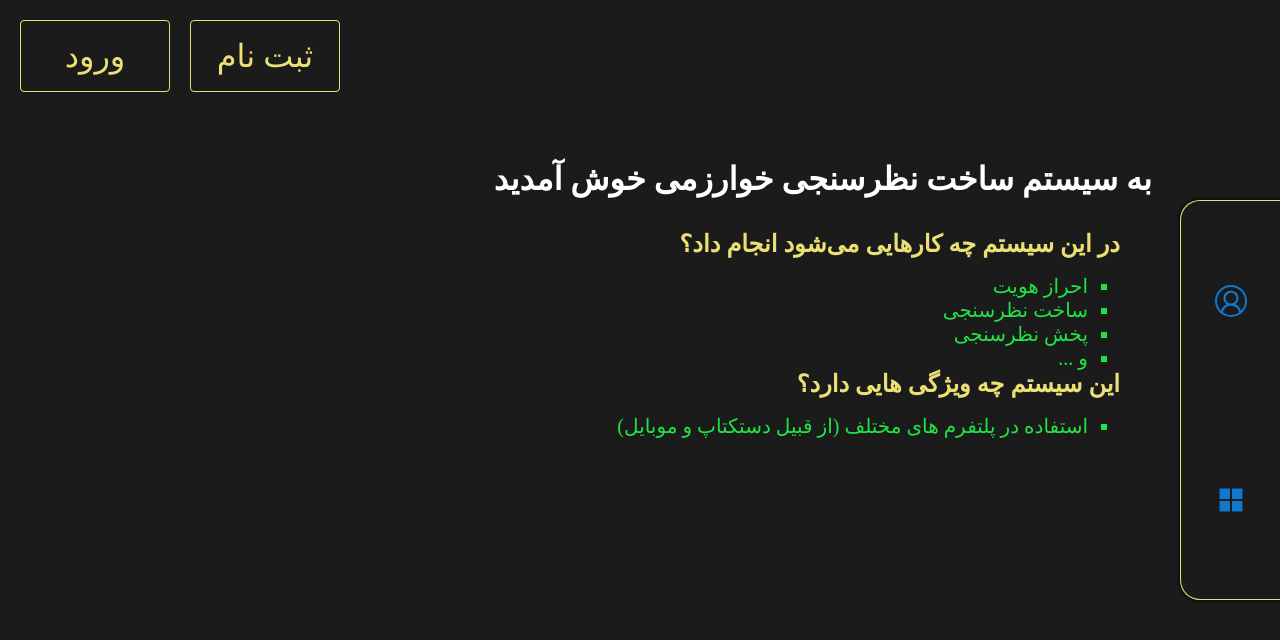
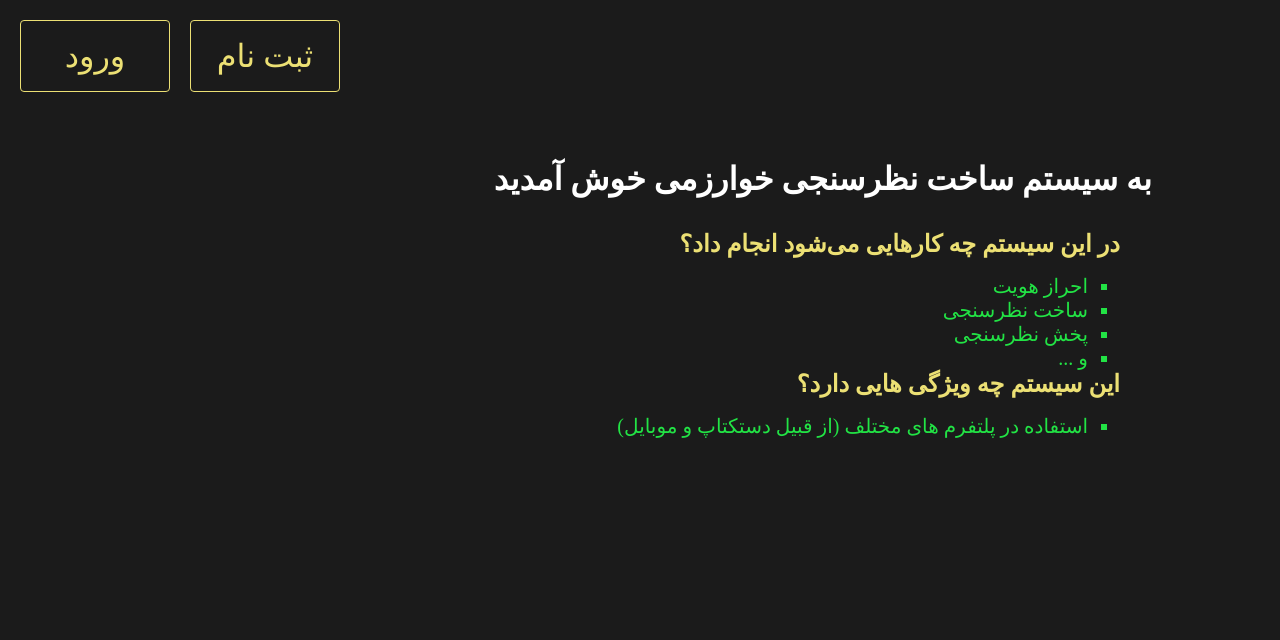
Before and after one commit to MKhodagholi/SurveySystem, a React (Create React App) app in the folder reactapp/: page / in a window 1280 px wide. Shown: the top 640 px of the page. Built offline with nearby package versions, Linux system fonts and the light colour scheme; a web font is replaced by a local one.

Commit message:
26. add logic for show Menu and disable profile Link

```diff
--- a/reactapp/src/components/menu/Menu.jsx
+++ b/reactapp/src/components/menu/Menu.jsx
@@ -6,19 +6,21 @@ import { VscAccount } from "react-icons/vsc";
 import { AiFillAppstore, AiFillAlert } from "react-icons/ai";
 
 const Menu = ({ userXLoggined }) => {
-  const userIsLogin = userXLoggined !== null ? true : false;
-  const id = userXLoggined !== null ? +userXLoggined : 0;
-  console.log(userXLoggined);
-  const [active, setIsActive] = useState(null);
+  const [active, setIsActive] = useState(2);
+  const location = useLocation();
+  const pathname = location.pathname;
+  const id = pathname[pathname.length - 1];
+  const userIsLogin = pathname.includes("user");
   return (
     userIsLogin && (
       <MenuStyled>
         <ul>
           <li>
             <Link
-              className={active === 1 ? "active" : ""}
+              className={`${active === 1 ? "active" : ""} disable`}
               to={`user/${id}/profile`}
               onClick={() => setIsActive(1)}
+              dis
             >
               <VscAccount />
             </Link>
--- a/reactapp/src/components/menu/MenuStyled.js
+++ b/reactapp/src/components/menu/MenuStyled.js
@@ -39,6 +39,9 @@ const MenuStyled = styled.div`
         font-size: 2rem;
         padding: 1rem;
         transition: all 0.5s ease;
+        &.disable {
+          pointer-events: none;
+        }
         &:not(.active):hover {
           background-color: ${({ theme }) => theme.colors.yellowColor};
           color: ${({ theme }) => theme.colors.redColor};
```
